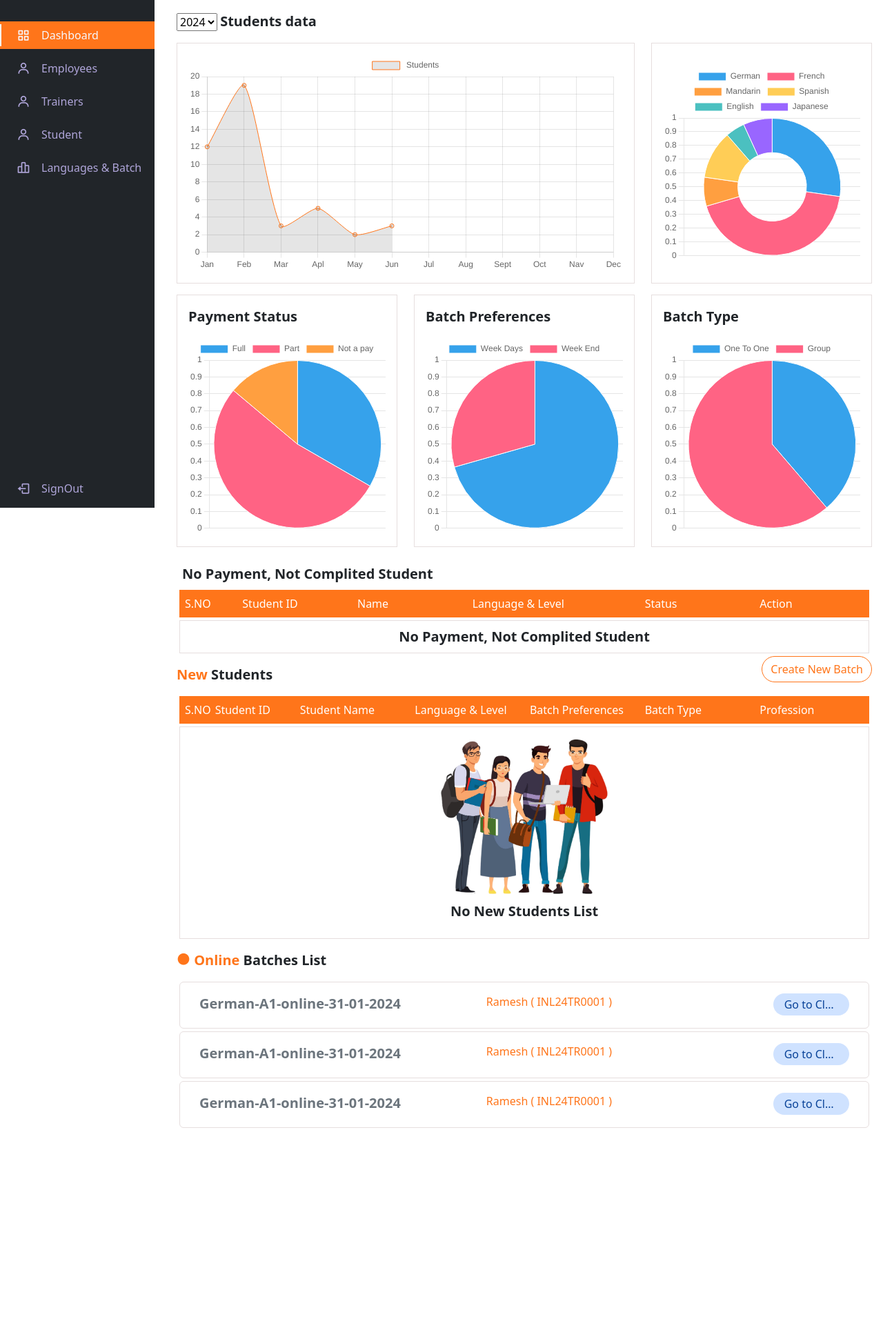
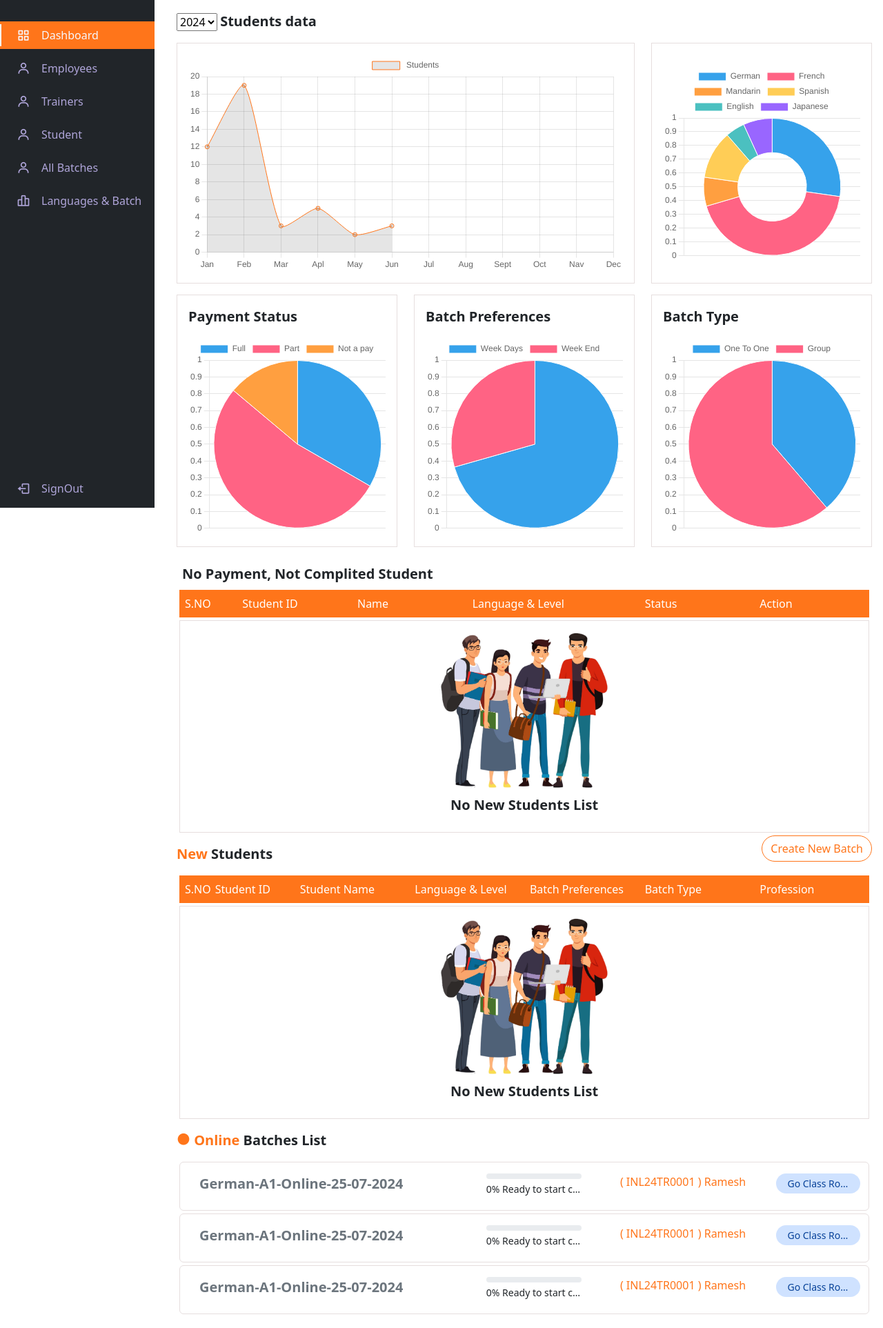
Before and after one commit to mrvickz003/Inlingua, a Django app: page / in a window 1280 px wide. Shown: the part 64-1989 px from the top of the page at 69% size. Before the commit the page ends 1699 px from the top, so only its background shows below. Run offline with Django 4.2, Linux system fonts and the light colour scheme; a user stored in the database is signed in; data comes from the database, SQL or seed files in the repository; both versions use the stored data as it was after the commit.

Commit message:
Batch update  on 25-07-24

```diff
--- a/Inlingua_app/urls.py
+++ b/Inlingua_app/urls.py
@@ -43,6 +43,7 @@ urlpatterns = [
     path('students/<int:pk>/full_payments_complited/', user.full_payments, name="full_payments"),
 
     # Batch Createtion
+    path('batchs/', batches.all_batches, name="all_batches"),
     path('batch/create/', batches.create_batch, name="create_batch"),
     path('ajax/load-levels/', batches.load_levels, name='ajax_load_levels'),
     path('ajax/load-time-slots/', batches.load_time_slots, name='ajax_load_time_slots'),
--- a/templates/inc/accountant_dashboard.html
+++ b/templates/inc/accountant_dashboard.html
@@ -1,3 +1,4 @@
+{% load static %}
 <section>
     <div class="row mb-3 ">
         <div class="col-4">
@@ -168,10 +169,11 @@
         </nav>
         {% else %}
         <div class="row">
-            <div class="col-12 border">
-                <p class="text-center p-0 m-0 p-2 fs-5 fw-bold">No Payment, Not Complited Student</p>
+            <div class="col-12 border d-flex flex-column align-items-center py-3">
+              <img src="{% static 'img/imgs/Student_creation.png' %}" alt="" class="w-25">
+              <p class="text-center p-0 m-0 p-2 fs-5 fw-bold">No New Students List</p>
             </div>
-        </div>
+          </div>
         {% endif %}
     </div>
 </section>
--- a/templates/inc/sidebar.html
+++ b/templates/inc/sidebar.html
@@ -76,6 +76,10 @@
                     <i class='bx bx-user nav_icon'></i>
                     <span class="nav_name">Student</span>
                 </a>
+                <a href="{% url 'all_batches' %}" class="nav_link {{all_batches}}">
+                    <i class='bx bx-user nav_icon'></i>
+                    <span class="nav_name">All Batches</span>
+                </a>
                 <a href="{% url 'batchandlanguage' %}" class="nav_link {{courceandlevels}}">
                     <i class='bx bx-bar-chart-alt-2 nav_icon'></i>
                     <span class="nav_name">Languages & Batch</span>
--- a/templates/inc/trainer_head_dashboard.html
+++ b/templates/inc/trainer_head_dashboard.html
@@ -111,66 +111,119 @@
       <div class="row mx-1 border rounded-2 mb-1">
         <div class="col-5  mb-1">
           <div class="p-3  d-flex align-items-center justify-content-between">
-            <p class="p-0 m-0 fw-bold fs-5 text-truncate text-muted">German-A1-online-31-01-2024</p>
+            <p class="p-0 m-0 fw-bold fs-5 text-truncate text-muted">German-A1-Online-25-07-2024</p>
+          </div>
+        </div>
+        <div class="col-7  mb-1">
+          <div class="row">
+              <div class="col-4">
+                  <div class="p-3 w-100 h-100 d-flex flex-column gap-1 align-items-start justify-content-center">
+                      <div class="progress w-100" style="height: 8px;">
+                          <div class="progress-bar progress-bar-striped progress-bar-animated bg-primary"
+                              role="progressbar"
+                              style="width: 0%;"
+                              aria-valuenow="25"
+                              aria-valuemin="0"
+                              aria-valuemax="100">
+                          </div>
+                      </div>
+                      <small class="text-truncate w-100">0% Ready to start class</small>
                   </div>
                 </div>
                 <div class="col-5">
                   <div class="p-3 d-flex align-items-center justify-content-between">
-            <p class="p-0 m-0 text-truncate text-primary">Ramesh ( INL24TR0001 )</p>
+                    <p class="p-0 m-0 text-truncate text-primary">( INL24TR0001 ) Ramesh</p>
                   </div>
                 </div>
-        <div class="col-2">
-          <div class="p-3 d-flex align-items-center justify-content-between">
-            <a href="" class="alert-primary px-3 py-1 rounded-pill text-truncate">Go to Class </a>
+                <div class="col-3">
+                  <div class="py-3 d-flex align-items-center justify-content-between w-100">
+                    <a href="" class="alert-primary px-3 py-1 rounded-pill text-truncate small">Go Class Room</a>
+                  </div>
+                </div>
+          </div>
         </div>
       </div>
     </div>
   </div>
 
-  </div>
   <div class="row bg-muted p-0">
     <div class="col-12">
       <div class="row mx-1 border rounded-2 mb-1">
         <div class="col-5  mb-1">
           <div class="p-3  d-flex align-items-center justify-content-between">
-            <p class="p-0 m-0 fw-bold fs-5 text-truncate text-muted">German-A1-online-31-01-2024</p>
+            <p class="p-0 m-0 fw-bold fs-5 text-truncate text-muted">German-A1-Online-25-07-2024</p>
+          </div>
+        </div>
+        <div class="col-7  mb-1">
+          <div class="row">
+              <div class="col-4">
+                  <div class="p-3 w-100 h-100 d-flex flex-column gap-1 align-items-start justify-content-center">
+                      <div class="progress w-100" style="height: 8px;">
+                          <div class="progress-bar progress-bar-striped progress-bar-animated bg-primary"
+                              role="progressbar"
+                              style="width: 0%;"
+                              aria-valuenow="25"
+                              aria-valuemin="0"
+                              aria-valuemax="100">
+                          </div>
+                      </div>
+                      <small class="text-truncate w-100">0% Ready to start class</small>
                   </div>
                 </div>
                 <div class="col-5">
                   <div class="p-3 d-flex align-items-center justify-content-between">
-            <p class="p-0 m-0 text-truncate text-primary">Ramesh ( INL24TR0001 )</p>
+                    <p class="p-0 m-0 text-truncate text-primary">( INL24TR0001 ) Ramesh</p>
                   </div>
                 </div>
-        <div class="col-2">
-          <div class="p-3 d-flex align-items-center justify-content-between">
-            <a href="" class="alert-primary px-3 py-1 rounded-pill text-truncate">Go to Class </a>
+                <div class="col-3">
+                  <div class="py-3 d-flex align-items-center justify-content-between w-100">
+                    <a href="" class="alert-primary px-3 py-1 rounded-pill text-truncate small">Go Class Room</a>
+                  </div>
+                </div>
+          </div>
         </div>
       </div>
     </div>
   </div>
 
-  </div>
   <div class="row bg-muted p-0">
     <div class="col-12">
       <div class="row mx-1 border rounded-2 mb-1">
         <div class="col-5  mb-1">
           <div class="p-3  d-flex align-items-center justify-content-between">
-            <p class="p-0 m-0 fw-bold fs-5 text-truncate text-muted">German-A1-online-31-01-2024</p>
+            <p class="p-0 m-0 fw-bold fs-5 text-truncate text-muted">German-A1-Online-25-07-2024</p>
+          </div>
+        </div>
+        <div class="col-7  mb-1">
+          <div class="row">
+              <div class="col-4">
+                  <div class="p-3 w-100 h-100 d-flex flex-column gap-1 align-items-start justify-content-center">
+                      <div class="progress w-100" style="height: 8px;">
+                          <div class="progress-bar progress-bar-striped progress-bar-animated bg-primary"
+                              role="progressbar"
+                              style="width: 0%;"
+                              aria-valuenow="25"
+                              aria-valuemin="0"
+                              aria-valuemax="100">
+                          </div>
+                      </div>
+                      <small class="text-truncate w-100">0% Ready to start class</small>
                   </div>
                 </div>
                 <div class="col-5">
                   <div class="p-3 d-flex align-items-center justify-content-between">
-            <p class="p-0 m-0 text-truncate text-primary">Ramesh ( INL24TR0001 )</p>
+                    <p class="p-0 m-0 text-truncate text-primary">( INL24TR0001 ) Ramesh</p>
                   </div>
                 </div>
-        <div class="col-2">
-          <div class="p-3 d-flex align-items-center justify-content-between">
-            <a href="" class="alert-primary px-3 py-1 rounded-pill text-truncate">Go to Class </a>
+                <div class="col-3">
+                  <div class="py-3 d-flex align-items-center justify-content-between w-100">
+                    <a href="" class="alert-primary px-3 py-1 rounded-pill text-truncate small">Go Class Room</a>
                   </div>
                 </div>
           </div>
         </div>
-
+      </div>
+    </div>
   </div>
   {% else %}
   <div class="w-100 border-top d-flex align-items-center justify-content-center">
--- a/templates/inlingua/employees.html
+++ b/templates/inlingua/employees.html
@@ -13,9 +13,7 @@ Employees page | Inlingua
     <div class="mt-5 py-3 d-flex align-items-center justify-content-between ">
         <p class="p-0 m-0 fw-bold fs-5">Employees list</p>
         <div class="d-flex align-items-center gap-1">
-            {% if all_employees %}
             <a href="{% url 'addemployee' %}" class="btn btn-outline-primary rounded-pill px-4">New Employees</a>
-            {% endif %}
             {% if all_employees %}
             <a href="{% url 'addemployee' %}" class="btn btn-outline-secondary rounded-pill px-4">Export Employees</a>
             {% endif %}
@@ -109,7 +107,7 @@ Employees page | Inlingua
         {% else %}
         <div class="row mb-1 mx-1">
           <div class="col-12 border d-flex flex-column align-items-center py-3">
-            <img src="{% static 'img/imgs/Student_creation.png' %}" alt="" class="w-25">
+            <img src="{% static 'img/imgs/employees.png' %}" alt="" class="w-25">
             <p class="text-center p-0 m-0 p-2 fs-5 fw-bold">No Students List, Create (or) Import Studens</p>
           </div>
         </div>
```
Also changed, not shown: Inlingua_app/functions/batches.py (+15 -2 lines), templates/inlingua/all_batches.html (added, +94 -0 lines), db.sqlite3. Lines whose indentation alone changed are shown as unchanged.
